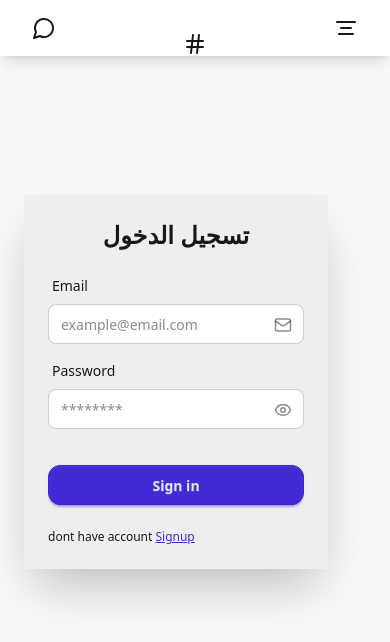
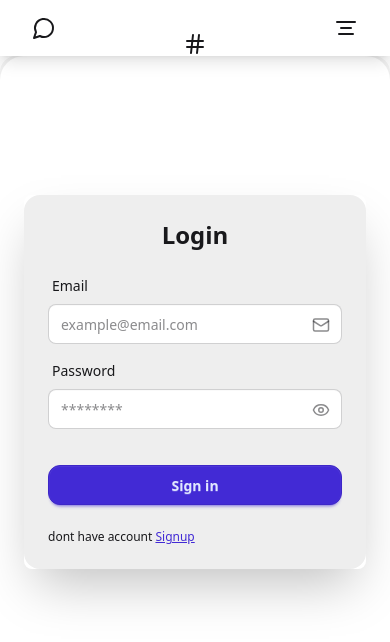
Before and after one commit to TPAIN22/chat-app, a React (Vite) app in the folder frontend/: page /login in a window 390 px wide. Shown: the top 642 px of the page. Built offline with nearby package versions, Linux system fonts and the light colour scheme; no server answers.

Commit message:
signup page changes

```diff
--- a/frontend/src/pages/Login.jsx
+++ b/frontend/src/pages/Login.jsx
@@ -57,13 +57,13 @@ const Login = () => {
   }
 
   return (
-    <div className='bg-base rounded-2xl h-[90dvh] lg:mx-24 md:mt-8'>
-      <div className='min-h-[calc(100vh-12rem)]  flex items-center'>
+    <div className='bg-base-300 rounded-2xl lg:mx-24 md:mt-8'>
+      <div className='min-h-[calc(100vh-12rem)] bg-base-100 rounded-3xl flex w-full'>
         {/* Left Side */}
-        <div className='flex flex-col justify-center items-center p-6'>
+        <div className='flex flex-col justify-center items-center rounded-2xl p-6 w-full'>
           <div className='card w-full max-w-sm shadow-2xl rounded-lg'>
-            <div className='card-body bg-base-300 space-y-4'>
-              <h2 className='text-2xl font-semibold text-center text-base-content'>تسجيل الدخول</h2>
+            <div className='card-body bg-base-300 space-y-4 rounded-2xl'>
+              <h2 className='text-2xl font-semibold text-center text-base-content'>Login</h2>
 
               <form onSubmit={handleSubmit} className='space-y-4'>
                  <div className='form-control'>
@@ -109,7 +109,7 @@ const Login = () => {
                 </div>
 
                 <div className='form-control mt-4'>
-                  <button type='submit' className='btn btn-block btn-primary rounded-xl mt-5'>
+                  <button type='submit' className='btn btn-block btn-primary rounded-xl hover:bg-accent mt-5'>
                     Sign in
                   </button>
                 </div>
@@ -121,7 +121,7 @@ const Login = () => {
 
         </div>
 
-        <div className='lg:flex hidden  items-center justify-center bg-violet-300 rounded-3xl max-w-[60%]'>
+        <div className='lg:flex hidden  items-center justify-center bg-violet-300 rounded-3xl w-full'>
           <img
             src='https://illustrations.popsy.co/gray/work-from-home.svg'
             alt='Signup Illustration'
--- a/frontend/src/pages/Signup.jsx
+++ b/frontend/src/pages/Signup.jsx
@@ -58,12 +58,13 @@ const Signup = () => {
   }
 
   return (
-    <div className='bg-base-100'>
-      <div className='min-h-[calc(100vh-6rem)] grid lg:grid-cols-2'>
-        <div className='flex flex-col justify-center items-center p-6'>
-          <div className='card w-full max-w-sm shadow-2xl bg-white rounded-lg'>
-            <div className='card-body space-y-4'>
-              <h2 className='text-3xl font-semibold text-center text-gray-800'>Sign Up</h2>
+    <div className='bg-base-300 rounded-2xl lg:mx-24 md:mt-8'>
+      <div className='min-h-[calc(100vh-12rem)] bg-base-100 rounded-3xl flex w-full'>
+        {/* Left Side */}
+        <div className='flex flex-col justify-center items-center rounded-2xl p-6 w-full'>
+          <div className='card w-full max-w-sm shadow-2xl rounded-lg'>
+            <div className='card-body bg-base-300 space-y-4 rounded-2xl'>
+              <h2 className='text-2xl font-semibold text-center text-base-content'>Sign Up</h2>
 
               <form onSubmit={handleSubmit} className='space-y-4'>
                 <div className='form-control'>
@@ -76,10 +77,10 @@ const Signup = () => {
                       name='name'
                       value={formData.name}
                       onChange={handleChange}
-                      placeholder='ادخل اسمك'
+                      placeholder='name'
                       className='input input-md input-bordered w-full pr-10 rounded-lg outline-non'
                     />
-                    <UserIcon size={18} className='absolute top-3 right-3 text-indigo-600' />
+                    <UserIcon size={18} className='absolute top-3 right-3 text-base-content/50' />
                   </div>
                   {errors.name && <span className='text-red-500 text-sm'>{errors.name}</span>}
                 </div>
@@ -97,7 +98,7 @@ const Signup = () => {
                       placeholder='example@email.com'
                       className='input input-md input-bordered w-full pr-10 rounded-lg outline-non'
                     />
-                    <Mail size={18} className='absolute top-3 right-3 text-indigo-600' />
+                    <Mail size={18} className='absolute top-3 right-3 text-base-content/50' />
                   </div>
                   {errors.email && <span className='text-red-500 text-sm'>{errors.email}</span>}
                 </div>
@@ -127,10 +128,10 @@ const Signup = () => {
                 </div>
 
                 <div className='form-control mt-4'>
-                  <button type='submit' className='btn btn-md bg-primary text-primary-content  rounded-lg shadow-lg w-full hover:bg-secondary'
+                  <button type='submit' className='btn btn-md bg-primary text-primary-content rounded-lg shadow-lg w-full hover:bg-primary/20'
                   disabled={isSigningup}>
                     {
-                      isSigningup ? <span className='loading loading-spinner text-white'></span> : <span>Sign up</span> }
+                      isSigningup ? <span className='loading loading-spinner text-base-content'></span> : <span>Sign up</span> }
                   </button>
                 </div>
               </form>
@@ -141,7 +142,7 @@ const Signup = () => {
 
         </div>
 
-        <div className='lg:flex items-center justify-center bg-white'>
+        <div className='lg:flex items-center justify-center bg-base-content rounded-2xl p-6 w-full'>
           <img
             src='https://illustrations.popsy.co/gray/work-from-home.svg'
             alt='Signup Illustration'
```
